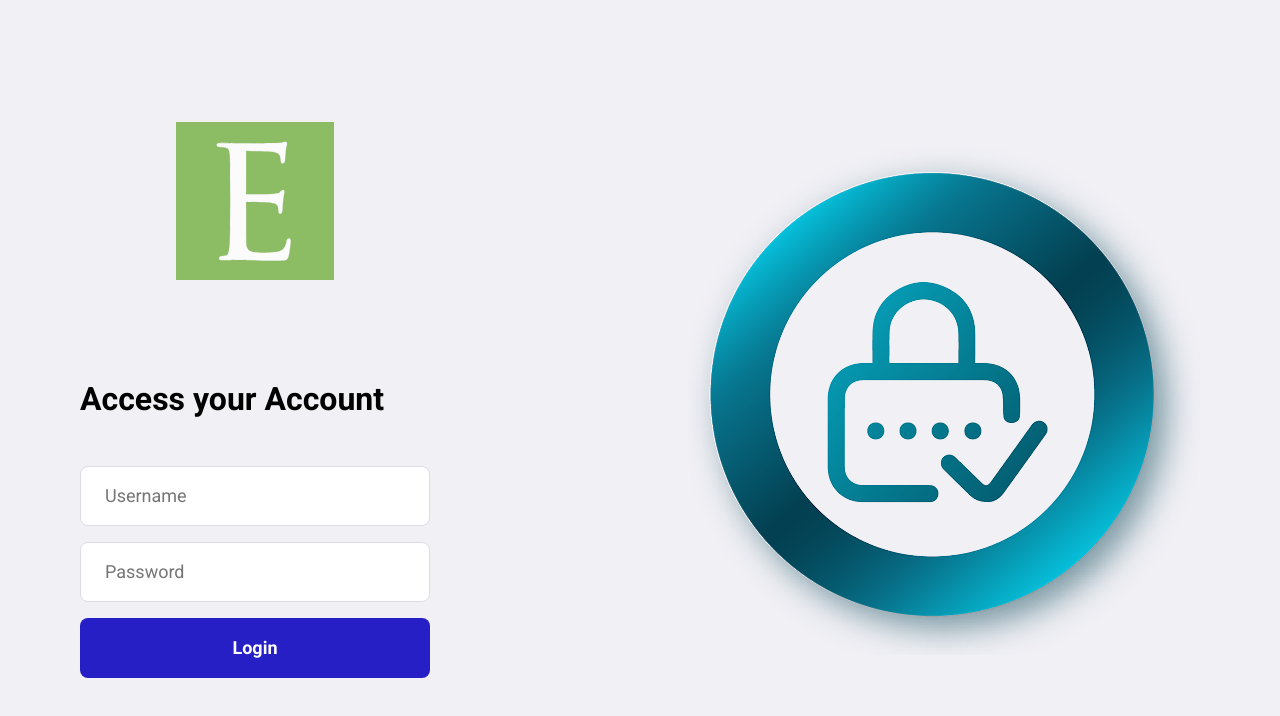
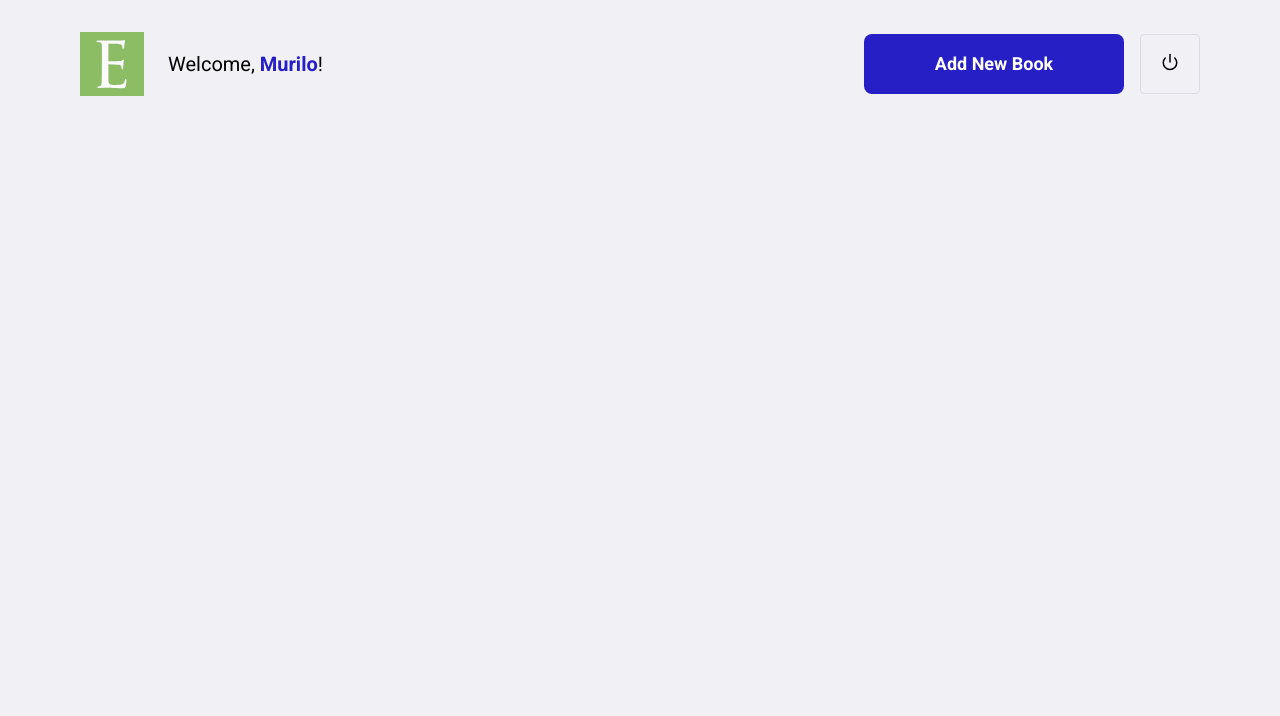
Before and after one commit to murilonerdx/library-api, a React (Create React App) app in the folder client/: page /book in a window 1280 px wide. Shown: the top 716 px of the page. Built offline with nearby package versions, Linux system fonts and the light colour scheme.

Commit message:
Adicionando cabeçalho BOOK

```diff
--- a/client/package.json
+++ b/client/package.json
@@ -9,6 +9,7 @@
     "axios": "^0.21.4",
     "react": "^17.0.2",
     "react-dom": "^17.0.2",
+    "react-icons": "^4.2.0",
     "react-router-dom": "^5.3.0",
     "react-scripts": "4.0.3",
     "web-vitals": "^1.1.2"
--- /dev/null
+++ b/client/src/pages/Book/index.js
@@ -0,0 +1,21 @@
+import React from 'react';
+import {Link} from 'react-router-dom';
+import {FiPower} from 'react-icons/fi'
+
+import './style.css'
+import logoImage from '../../assets/logo.svg'
+
+export default function Book(){
+    return (
+        <div className="book-container">
+           <header>
+               <img src={logoImage} alt="Logo image"/>
+               <span>Welcome, <strong>Murilo</strong>!</span>
+               <Link className="button" to="book/new">Add New Book</Link>
+               <button type="button">
+                    <FiPower size={18} color="#251EFC5"/>
+               </button>
+           </header>
+        </div>
+    )
+}
--- /dev/null
+++ b/client/src/pages/Book/style.css
@@ -0,0 +1,96 @@
+.book-container {
+    width: 100%;
+    max-width: 1180px;
+    padding: 0 30px;
+    margin: 32px auto;
+}
+
+.book-container header{
+    display: flex;
+    align-items: center;
+}
+
+.book-container header span{
+    font-size: 20px;
+    margin-left: 24px;
+}
+
+.book-container header span strong{
+    color: #251FC5;
+}
+
+.book-container header img{
+    height: 64px;
+}
+
+.book-container header a{
+    width: 260px;
+    margin-left: auto;
+    margin-top: 0;
+}
+
+.book-container header button{
+    height: 60px;
+    width: 60px;
+    border-radius: 4px;
+    border: 1px solid #DCDCE6;
+    background: transparent;
+    margin-left: 16px;
+    transition: border-color 0.5s;
+}
+
+.book-container header button:hover{
+    border-color: #251FC5;
+}
+
+.book-container h1 {
+    margin-top: 80px;
+    margin-bottom: 24px;
+}
+
+.book-container ul {
+    display: grid;
+    grid-template-columns: repeat(2, 1fr);
+    grid-gap: 24px;
+    list-style: none;
+}
+
+.book-container ul li{
+    background: #ffffff;
+    padding: 24px;
+    border-radius: 8px;
+    position: relative;
+}
+
+.book-container ul li button {
+    position: absolute;
+    right: 24px;
+    top: 24px;
+    border: 0;
+    background: transparent;
+}
+
+.book-container ul li button + button{
+    top: 50px;
+}
+
+.book-container ul li button:hover{
+    opacity: 0.8;
+}
+
+.book-container ul li strong{
+    display: block;
+    margin-bottom: 16px;
+    color: #41414D;
+}
+
+.book-container ul li p + strong{
+    margin-top: 32px;
+
+}
+
+.book-container ul li p {
+    color: #737380;
+    line-height: 21px;
+    font-size: 16px;
+}
--- a/client/src/pages/Login/style.css
+++ b/client/src/pages/Login/style.css
@@ -48,6 +48,6 @@
     transition: filter 0.2s;
 }
 
-.button:hover {
+button:hover {
     filter: brightness(80%);
 }
--- a/client/src/routes.js
+++ b/client/src/routes.js
@@ -2,12 +2,14 @@
 import {BrowserRouter, Switch, Route} from 'react-router-dom'
 
 import Login from './pages/Login'
+import Book from './pages/Book'
 
 export default function Routes(){
     return(
         <BrowserRouter>
             <Switch>
-                <Route path="/" component={Login}/>
+                <Route path="/" exact component={Login}/>
+                <Route path="/book" component={Book}/>
             </Switch>
         </BrowserRouter>
     );
```
Also changed, not shown: 1 other file (tests, documents, lock files or other folders).
